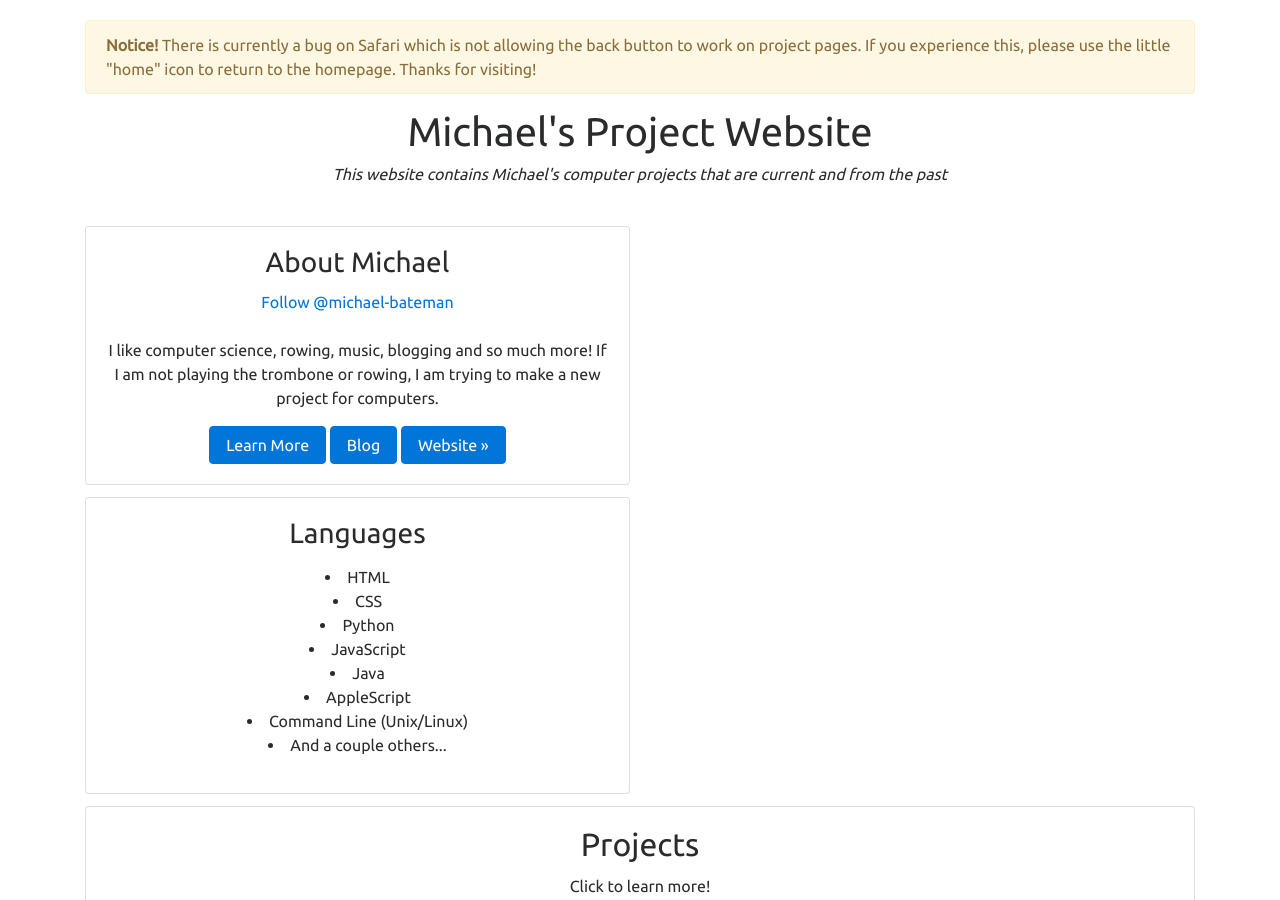
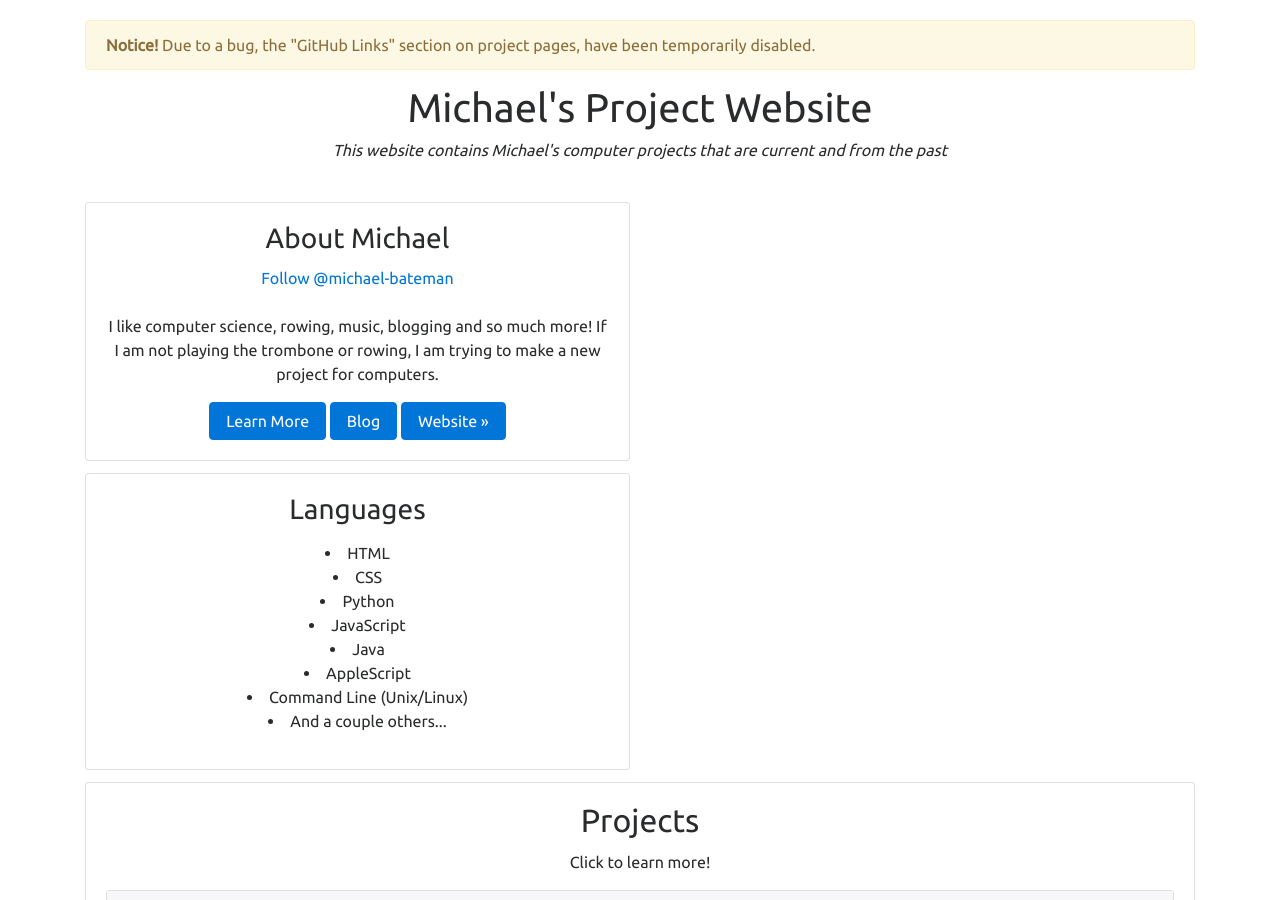
Before and after one commit to michael-bateman/projects.michaelbateman.ca, a Jekyll site: the page built from index.html, in a window 1280 px wide and 900 px high. Built offline with Jekyll 4.4.1, drawn with Linux system fonts in a browser that asks for light colours.

Commit message:
Changes notice

```diff
--- a/_includes/header.html
+++ b/_includes/header.html
@@ -1,5 +1,5 @@
 <div class="container">
 	<div class="alert alert-warning" role="alert">
-	  <strong>Notice!</strong>  There is currently a bug on Safari which is not allowing the back button to work on project pages.  If you experience this, please use the little "home" icon to return to the homepage.  Thanks for visiting!
+	  <strong>Notice!</strong>  Due to a bug, the "GitHub Links" section on project pages, have been temporarily disabled.
 	</div>
 </div>
```
